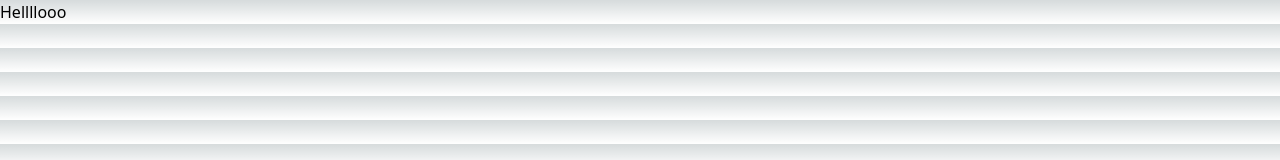
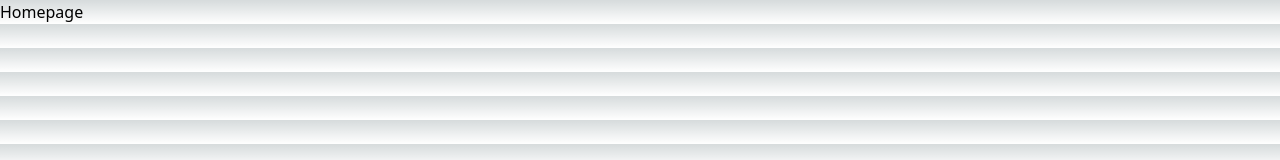
Before and after one commit to senior-project-kmutt/beartful-web, a Next.js app: page / in a window 1280 px wide. Shown: the top 160 px of the page. Built offline with nearby package versions, Linux system fonts and the light colour scheme.

Commit message:
rename homepage

```diff
--- a/pages/index.tsx
+++ b/pages/index.tsx
@@ -1,6 +1,6 @@
 
-export default function Hello() {
+export default function Home() {
   return (
-      <h1>Hellllooo</h1>
+      <h1>Homepage</h1>
   )
 }
```
